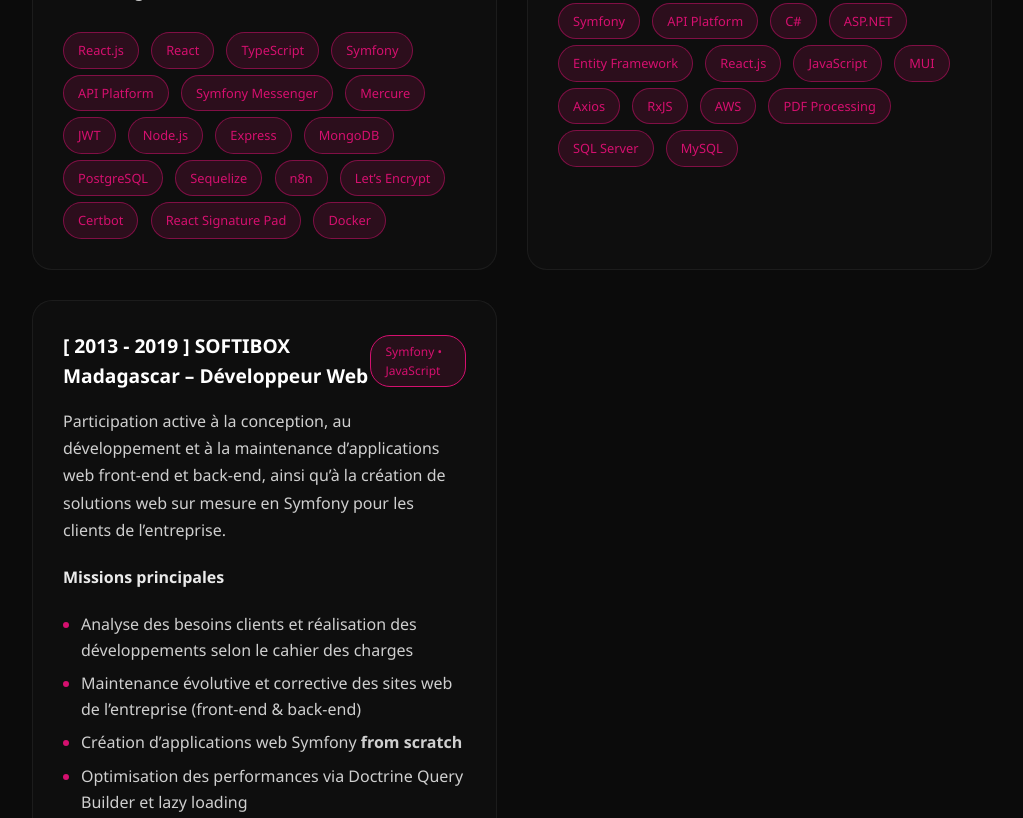
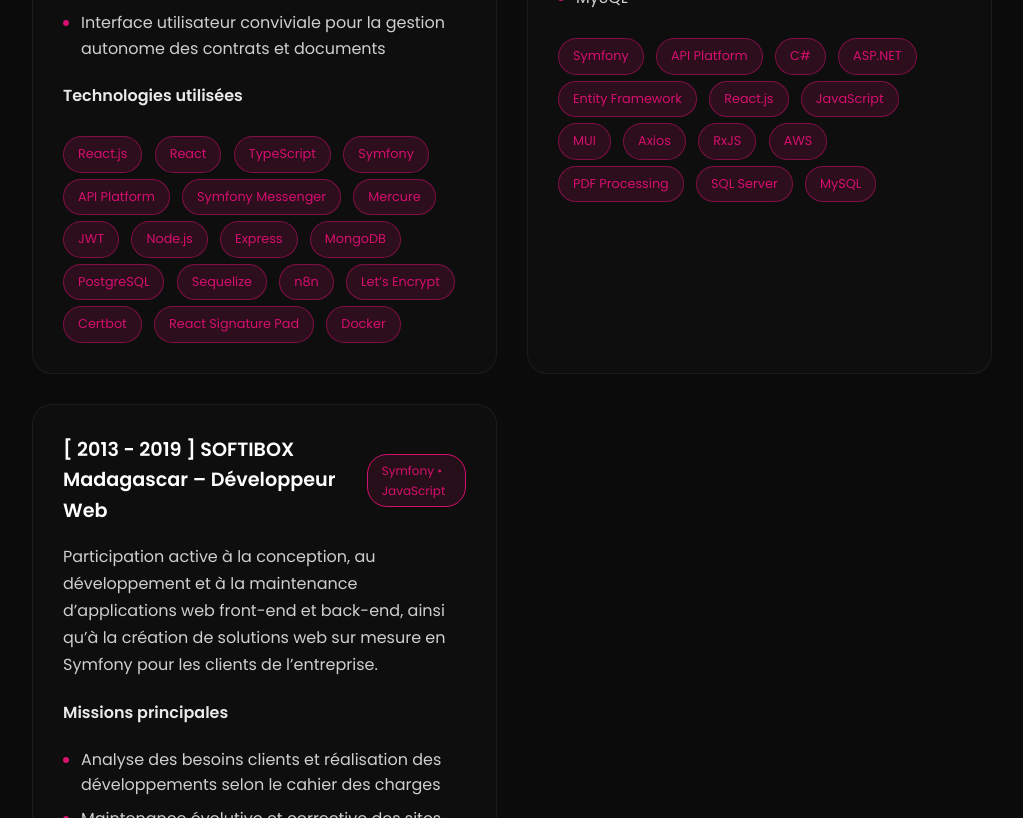
Before and after one commit to brandon-work/tovonkery-github-portfolio, a plain HTML site: page index.html in a window 1280 px wide. Shown: the part 3866-4684 px from the top of the page, without its empty margins (128-1151 px from the left). Drawn offline with Linux system fonts and the light colour scheme.

Commit message:
modify fonts

```diff
--- a/css/base.css
+++ b/css/base.css
@@ -4,7 +4,7 @@
 
 body {
     margin: 0;
-    font-family: "Segoe UI", Arial, sans-serif;
+    font-family: "Poppins", Arial, sans-serif;
     background: #0b0b0b;
     color: #eaeaea;
     line-height: 1.6;
--- a/index.html
+++ b/index.html
@@ -5,6 +5,7 @@
     <title>Portfolio - Manassé Tovonkery</title>
     <meta name="viewport" content="width=device-width, initial-scale=1">
     <link rel="stylesheet" href="css/base.css">
+    <link href="https://fonts.googleapis.com/css2?family=Playfair+Display:wght@500;600;700&family=Inter:wght@300;400;500;600&family=Poppins:wght@400;500;600&display=swap" rel="stylesheet">
 </head>
 <body>
 
```
